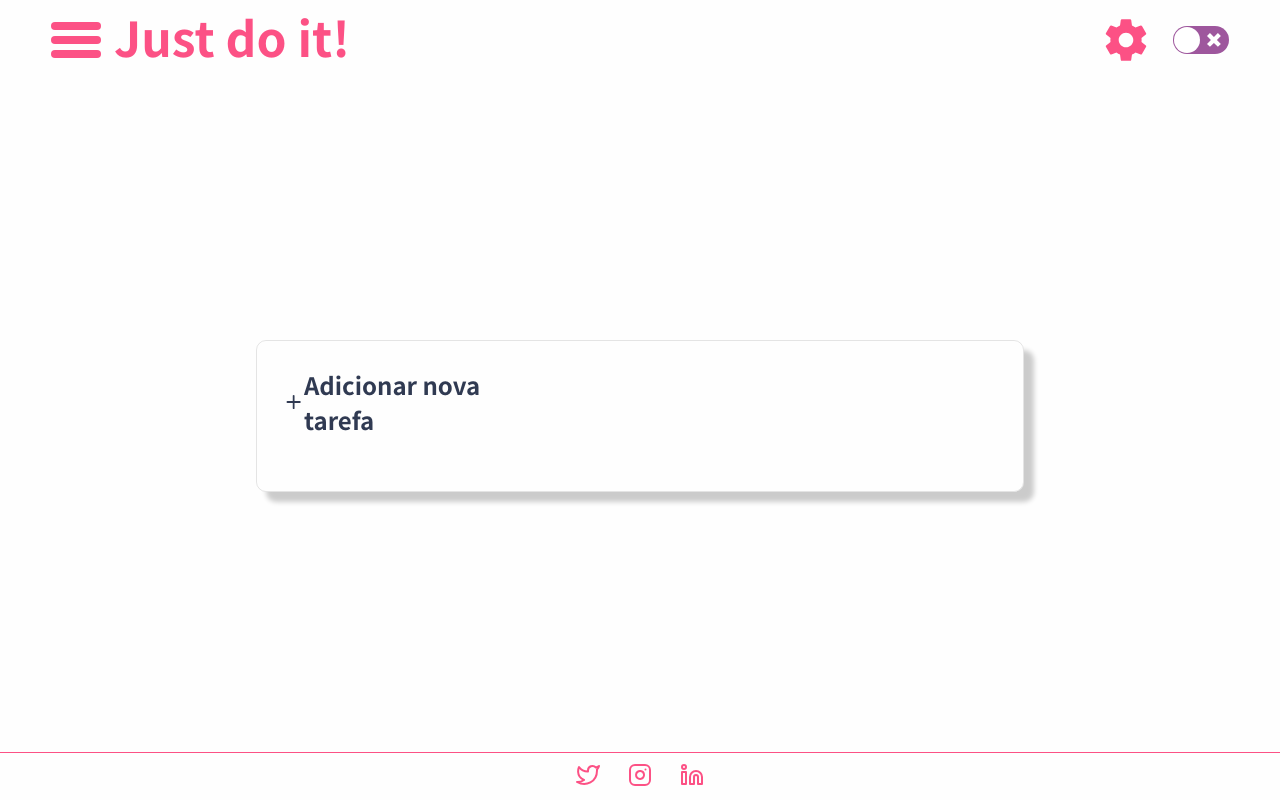
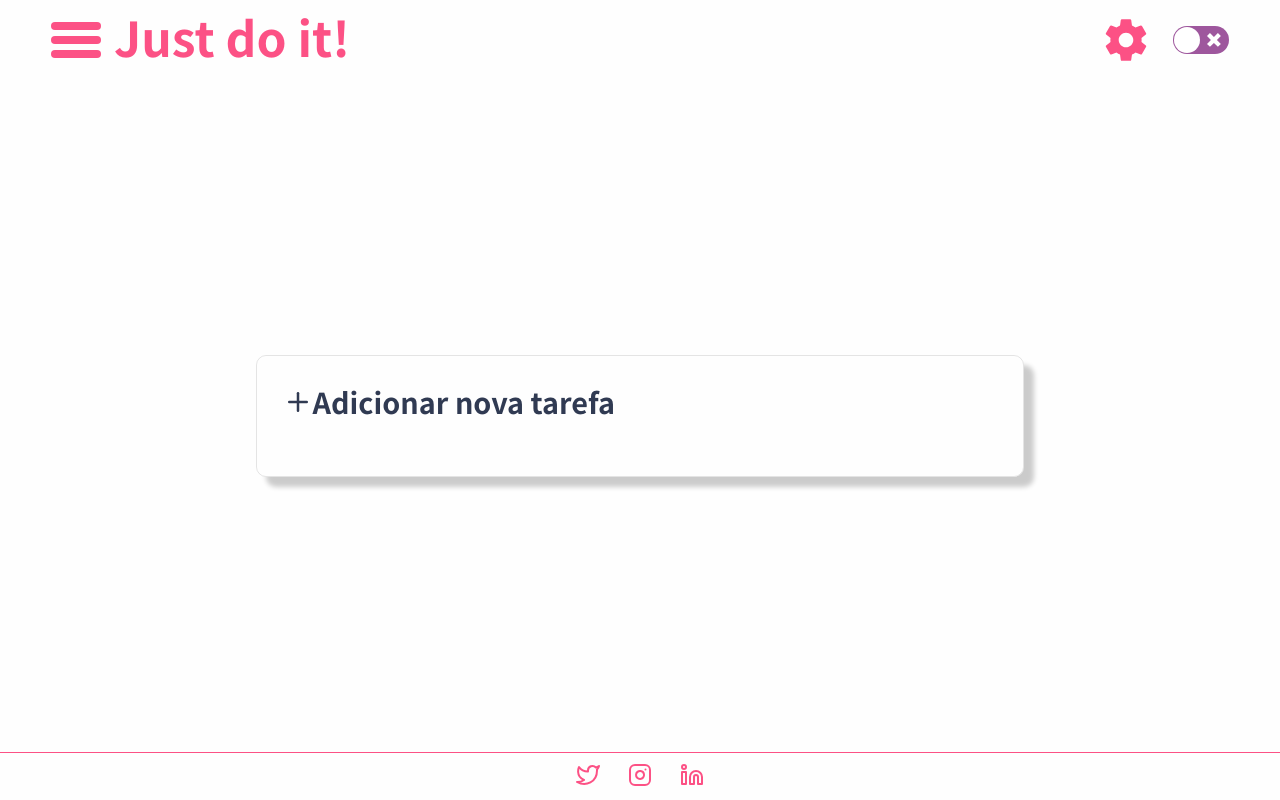
Before and after one commit to RafaLopesMelo/To-Do-List, a Next.js app: page / in a window 1280 px wide. Built offline with nearby package versions, Linux system fonts and the light colour scheme.

Commit message:
MVP Done

```diff
--- a/components/Tasks/styles/Tasks.module.css
+++ b/components/Tasks/styles/Tasks.module.css
@@ -10,9 +10,8 @@
 .addTask {
     display: flex;
     align-items: center;
-    width: 28%;
     margin-bottom: 4%;
-    font-size: 1rem;
+    font-size: 1.2rem;
     cursor: pointer;
     transition-duration: 0.2s;
 }
```
